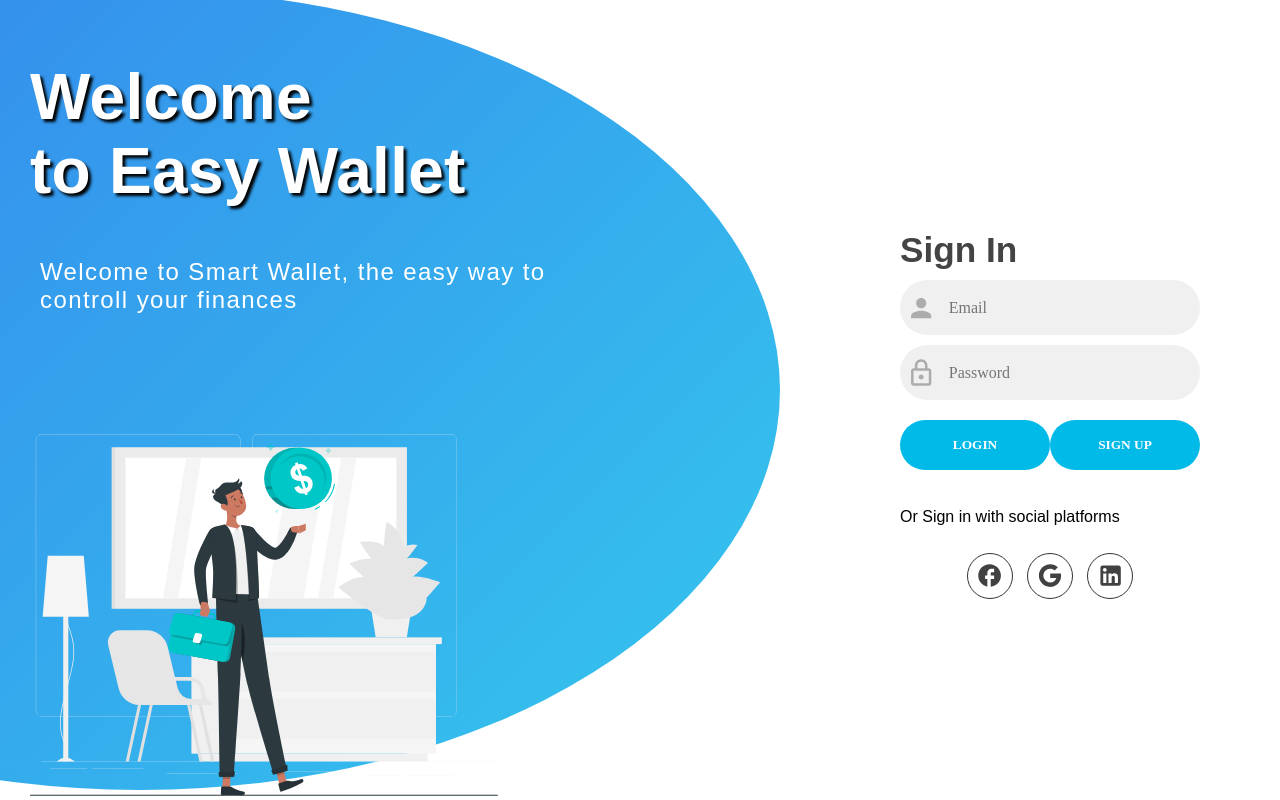
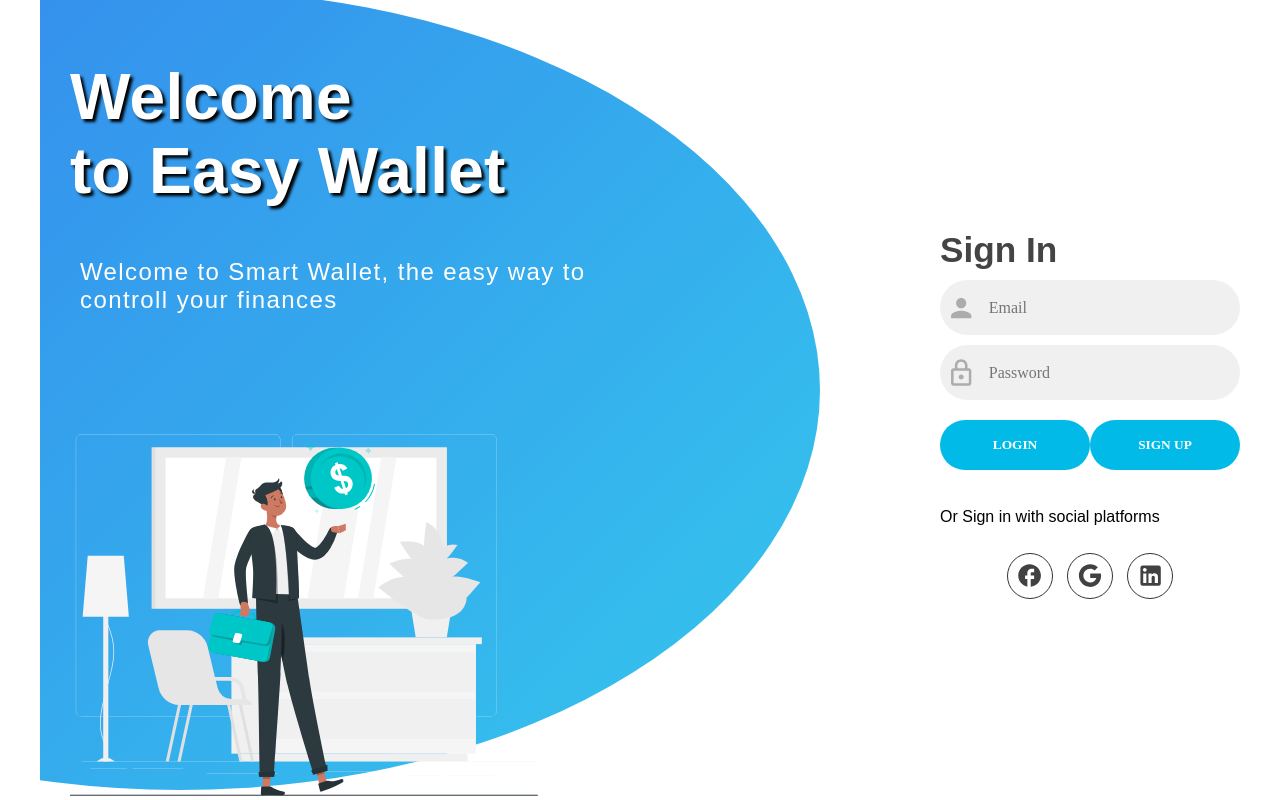
Before and after one commit to BmAlkes/challenge-budget, a React (Create React App) app: page /login in a window 1280 px wide. Built offline with nearby package versions, Linux system fonts and the light colour scheme; no server answers.

Commit message:
push deploy

```diff
--- a/src/Pages/CreateTransaction/index.jsx
+++ b/src/Pages/CreateTransaction/index.jsx
@@ -1,5 +1,5 @@
 import React, { useState } from "react";
-import SideBar from "../../components/SideBar";
+import SideBar from "../../components/Sidebar/index";
 import { Container } from "./style";
 import { Link, useNavigate } from "react-router-dom";
 import { useTransaction } from "../../context/TransactionContext";
--- a/src/Pages/EditTransaction/index.jsx
+++ b/src/Pages/EditTransaction/index.jsx
@@ -1,5 +1,5 @@
 import React, { useEffect, useState } from "react";
-import SideBar from "../../components/SideBar";
+import SideBar from "../../components/Sidebar";
 import { Container } from "./style";
 import { useParams, useNavigate } from "react-router";
 import { Link } from "react-router-dom";
--- a/src/Pages/Home/index.jsx
+++ b/src/Pages/Home/index.jsx
@@ -1,6 +1,6 @@
 import React, { useEffect, useState } from "react";
 import { Container } from "./styles";
-import SideBar from "../../components/SideBar";
+import SideBar from "../../components/Sidebar";
 import Widgets from "../../components/widgets";
 import Extract from "../../components/Extract";
 import { useTransaction } from "../../context/TransactionContext";
--- a/src/Pages/Login/styles.js
+++ b/src/Pages/Login/styles.js
@@ -2,20 +2,14 @@ import styled from "styled-components";
 
 const Container = styled.div`
     max-width: 1200px;
-    width: 100vw;
+    width: 100%;
+    margin: 0 auto;
     background-color: #fff;
     min-height: 100vh;
     display: flex;
     align-items: center;
     justify-content: center;
     overflow: hidden;
-    @media (max-width: 700px) {
-        flex-direction: column;
-        margin-bottom: 20px;
-        .blue {
-            left: 0;
-        }
-    }
 
     .panel {
         position: relative;
@@ -33,6 +27,18 @@ const Container = styled.div`
         transform: translateY(-10px);
         border-radius: 50%;
         opacity: 0.8;
+    }
+
+    @media (max-width: 700px) {
+        flex-direction: column;
+        margin-bottom: 20px;
+        flex-direction: column-reverse;
+        .blue {
+            left: 0;
+            height: 90%;
+            width: 100%;
+            margin-bottom: 0px;
+        }
     }
     .panel-container {
         z-index: 1;
@@ -77,6 +83,12 @@ const Container = styled.div`
         display: flex;
         align-items: center;
         justify-content: flex-end;
+    }
+
+    @media (max-width: 700px) {
+        .forms-container {
+            margin-bottom: 2rem;
+        }
     }
 
     .title {
--- a/src/Pages/Register/index.jsx
+++ b/src/Pages/Register/index.jsx
@@ -74,6 +74,9 @@ const RegisterPage = () => {
                             className="btn-solid"
                             value="Login"
                         />
+                        <Link to="/">
+                            <input className="btn-solid" value="Home" />
+                        </Link>
                     </form>
                 </div>
             </div>
--- a/src/Pages/Register/styles.js
+++ b/src/Pages/Register/styles.js
@@ -2,13 +2,13 @@ import styled from "styled-components";
 
 const Container = styled.div`
     max-width: 980px;
-    position: flex;
-    width: 100vw;
+    width: 100%;
+    margin: 0 auto;
     background-color: #fff;
     min-height: 100vh;
     overflow: hidden;
 
-    @media (max-width: 500px) {
+    @media (max-width: 700px) {
         justify-content: center;
         align-items: center;
         background-image: linear-gradient(-45deg, #02bae8 0%, #025fe8 100%);
@@ -17,7 +17,7 @@ const Container = styled.div`
             top: 0px;
             left: 60px;
         }
-
+        h2,
         p,
         .img {
             display: none;
@@ -139,7 +139,8 @@ const Container = styled.div`
         color: #fff;
         text-transform: uppercase;
         font-weight: 600;
-        margin: 10px 0;
+        margin: 10px auto;
+        text-align: center;
         transition: all 0.5s;
         cursor: pointer;
     }
--- a/src/Pages/Transaction/index.jsx
+++ b/src/Pages/Transaction/index.jsx
@@ -1,5 +1,5 @@
 import React, { useState, useEffect } from "react";
-import SideBar from "../../components/SideBar";
+import SideBar from "../../components/Sidebar";
 import { Container } from "./styles";
 import AddBoxOutlinedIcon from "@mui/icons-material/AddBoxOutlined";
 import SearchOutlinedIcon from "@mui/icons-material/SearchOutlined";
```
Also changed, not shown: vercel.json (deleted).
